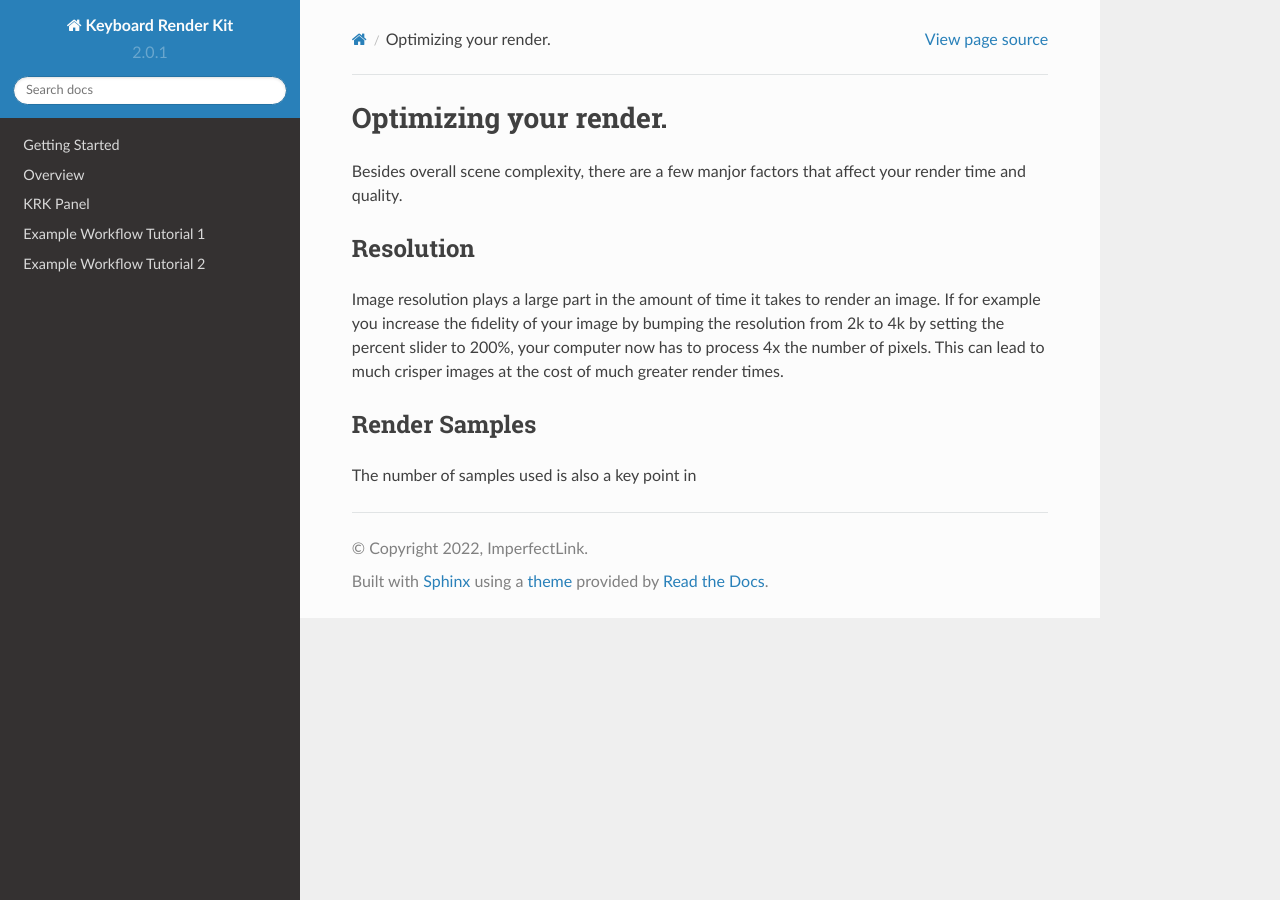
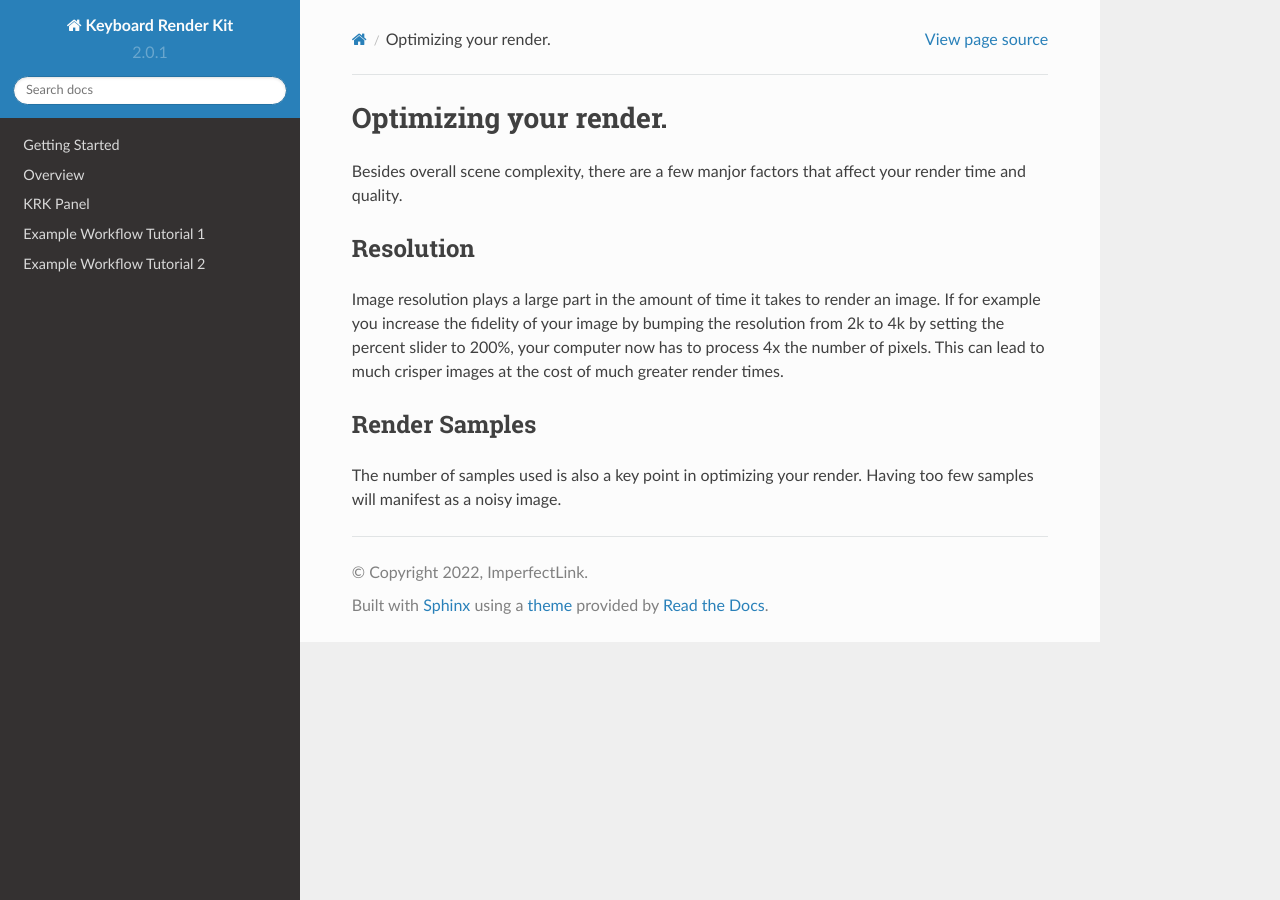
Before and after one commit to imperfectlink/KeyboardRenderKit, a Sphinx documentation site: the page built from docs/source/optimization.rst, in a window 1280 px wide. Built offline with Sphinx 7.4.7 and the Read the Docs theme 2.0.0, drawn with Linux system fonts in a browser that asks for light colours.

Commit message:
Update optimization.rst

```diff
--- a/docs/source/optimization.rst
+++ b/docs/source/optimization.rst
@@ -8,4 +8,4 @@ Image resolution plays a large part in the amount of time it takes to render an
 
 Render Samples
 ----
-The number of samples used is also a key point in
+The number of samples used is also a key point in optimizing your render. Having too few samples will manifest as a noisy image.
```
